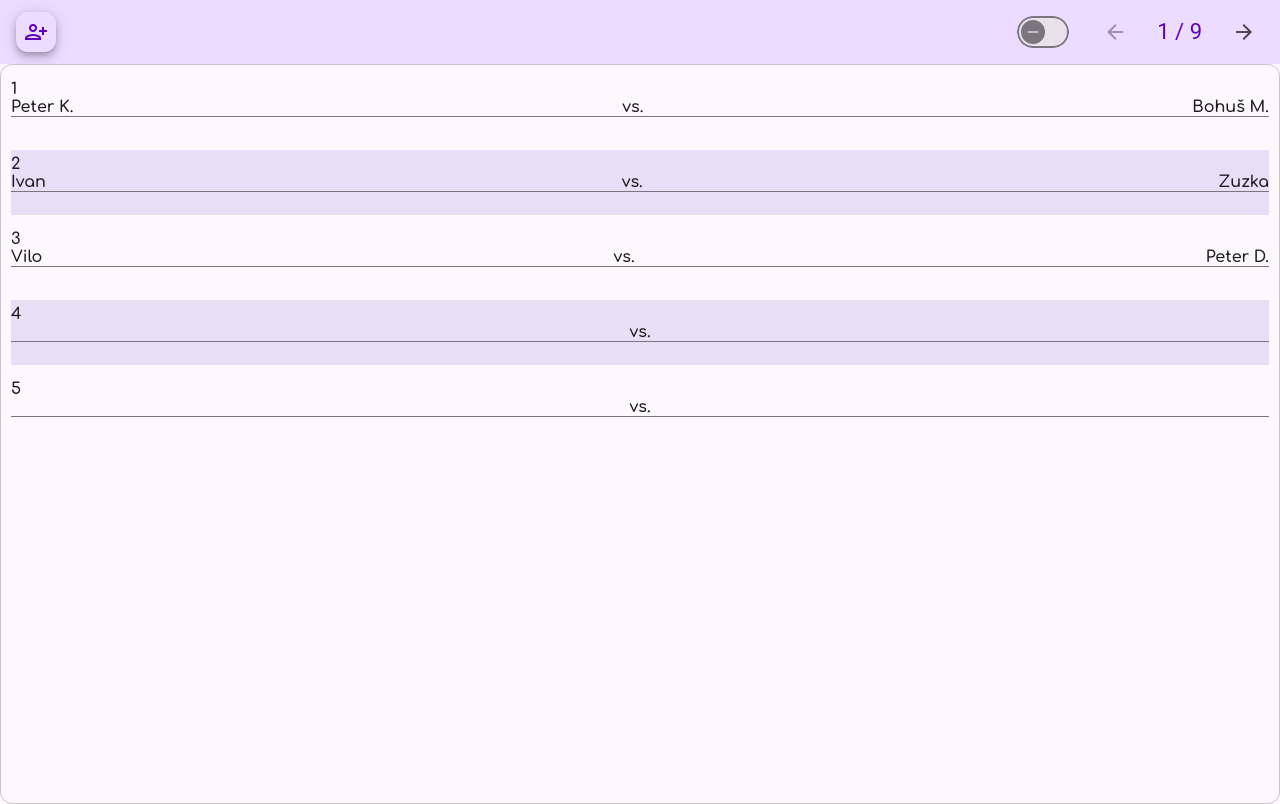
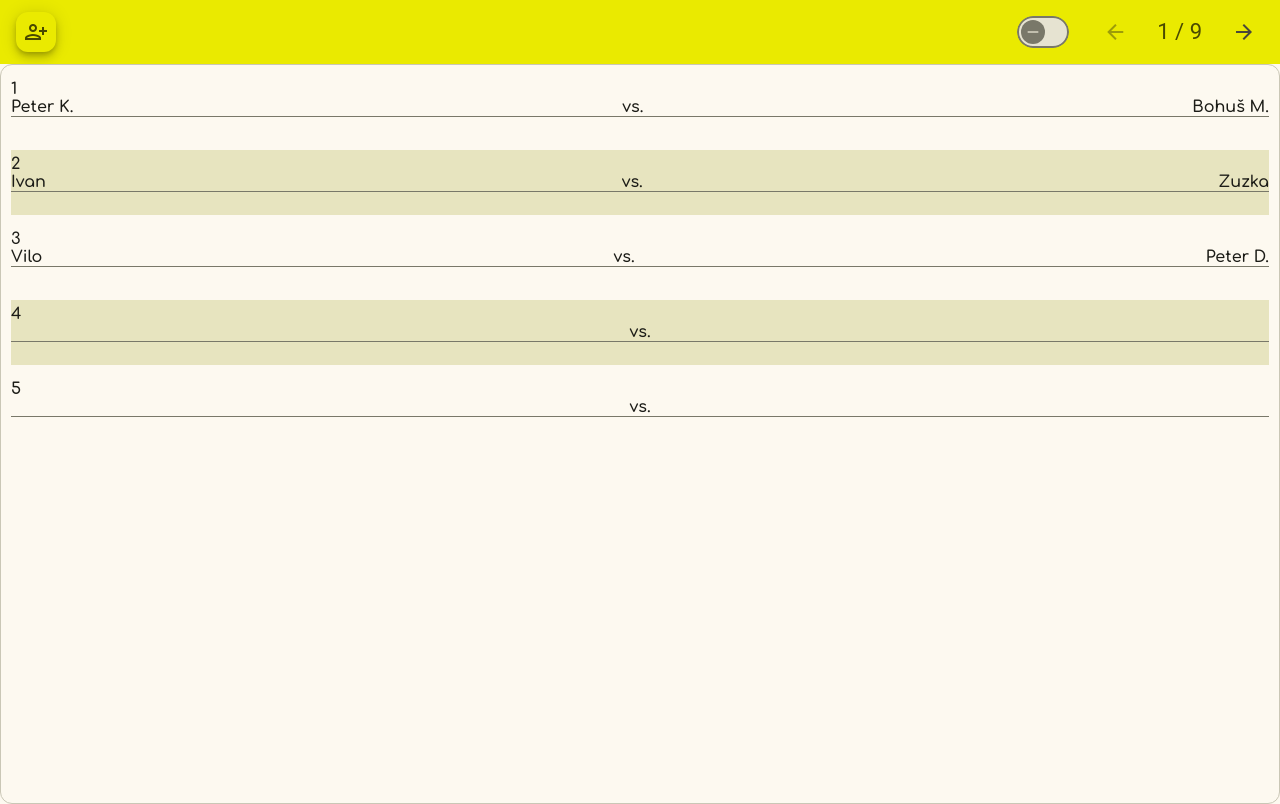
Before and after one commit to b-mi/tt-draw, an Angular app: page /#/main in a window 1280 px wide. Built offline with nearby package versions, Linux system fonts and the light colour scheme.

Commit message:
tt-draw theme

```diff
--- a/package.json
+++ b/package.json
@@ -1,6 +1,6 @@
 {
   "name": "tt-draw",
-  "version": "1.0.81",
+  "version": "1.0.82",
   "private": true,
   "scripts": {
     "ng": "ng",
--- a/src/theme.scss
+++ b/src/theme.scss
@@ -5,7 +5,7 @@ html {
     color-scheme: light;
     @include mat.theme(
         (
-            color: mat.$violet-palette,
+            color: mat.$yellow-palette,
             typography: Roboto,
             density: 0
         )
--- a/src/version.ts
+++ b/src/version.ts
@@ -1 +1 @@
-export const VERSION = '1.0.81';
+export const VERSION = '1.0.82';
```
